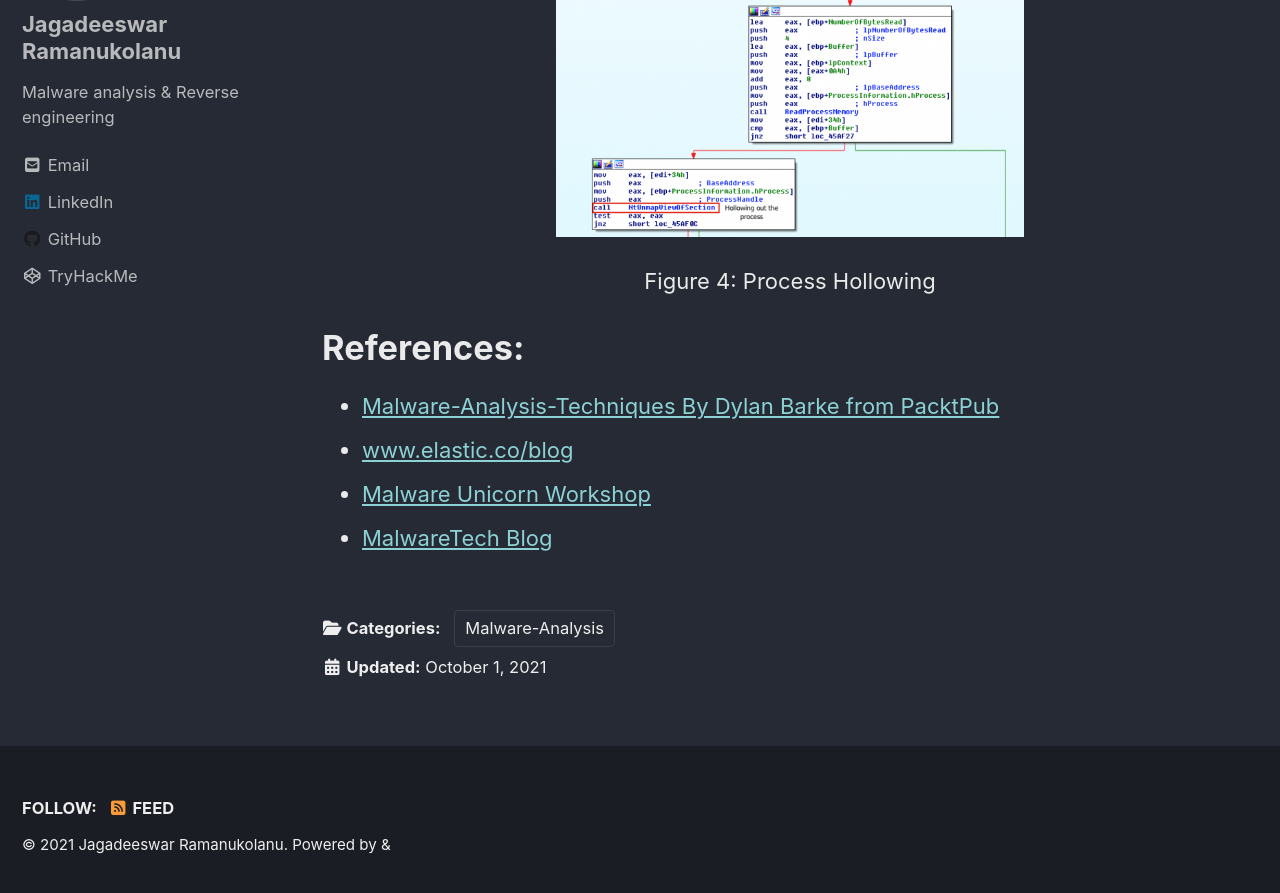
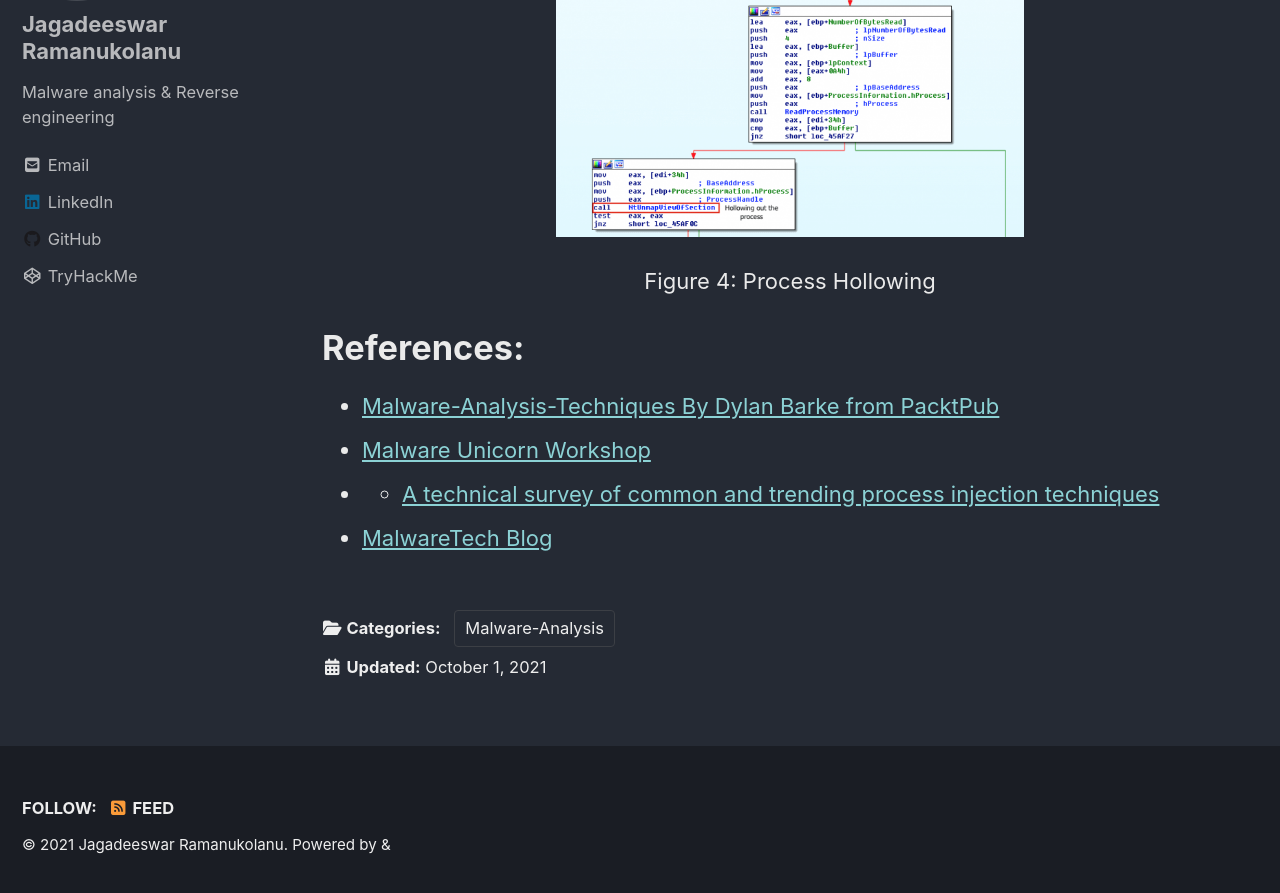
Before and after one commit to Haxer007/haxer007.github.io, a Jekyll site: the page built from _posts/Malware-Analysis/2021-10-01-Types of Process Injection.md, in a window 1280 px wide and 900 px high, scrolled down 8549 px. Shown: the top 893 px of the window. Built offline with Jekyll 4.4.1, drawn with Linux system fonts in a browser that asks for light colours; cached includes are drawn as plain includes; nearby versions of some CDN libraries.

Commit message:
Update 2021-10-01-Types of Process Injection.md

```diff
--- a/_posts/Malware-Analysis/2021-10-01-Types of Process Injection.md
+++ b/_posts/Malware-Analysis/2021-10-01-Types of Process Injection.md
@@ -117,6 +117,6 @@ The malware first creates a new process to host the malicious code in suspended
 # References:
 
 * [Malware-Analysis-Techniques By Dylan Barke from PacktPub](https://www.packtpub.com/product/malware-analysis-techniques/9781839212277)
-* [www.elastic.co/blog](https://www.elastic.co/blog/ten-process-injection-techniques-technical-survey-common-and-trending-process)
 * [Malware Unicorn Workshop](https://malwareunicorn.org/workshops/peinjection.html#3)
+* * [A technical survey of common and trending process injection techniques](https://www.elastic.co/blog/ten-process-injection-techniques-technical-survey-common-and-trending-process)
 * [MalwareTech Blog](https://www.malwaretech.com/2013/11/portable-executable-injection-for.html)
```
